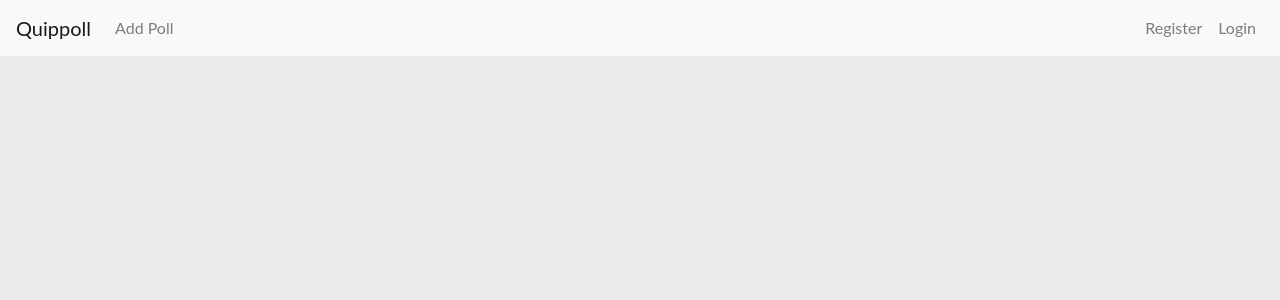
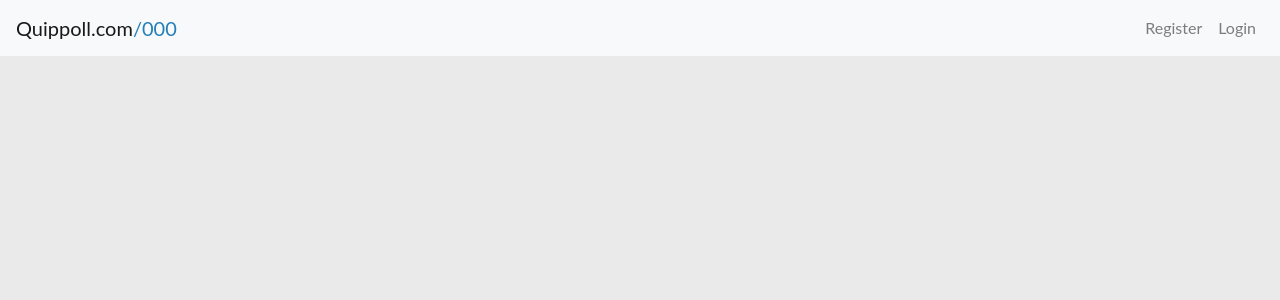
Before and after one commit to ktikeda/quippoll, a Flask app: page /000 in a window 1280 px wide. Shown: the top 300 px of the page. Run offline with Flask 2, Linux system fonts and the light colour scheme; tables that the repository leaves empty hold one stand-in row (values such as "Sample post"); some libraries are stand-ins or nearby versions.

Commit message:
Navbar text now changes dynamically

```diff
--- a/static/css/style.css
+++ b/static/css/style.css
@@ -15,6 +15,11 @@ body {
 
 .container a {
   color: #247FB9;
+}
+
+#shortcode {
+  margin-left: -16px;
+  color: #247FB9 !important;
 }
 
 
@@ -71,6 +76,7 @@ button#submit {
 }
 
 .prompt-edit {
+  font-size: 4rem;
   border: none;
   border-bottom: 1px solid #ccc;
   width: 100%;
@@ -88,7 +94,7 @@ button#submit {
 .edit {
 
   background-color:transparent;
-  font-size: 1.25rem;
+  font-size: 4rem;
   line-height: 1.5;
   border: none;
   border-bottom: 1px solid #fff;
--- a/static/js/Poll.jsx
+++ b/static/js/Poll.jsx
@@ -339,7 +339,7 @@ export class Poll extends React.Component {
 
     const showPrompt = () => {
       if (mode === 'edit') {
-        return (<div><input type="text" id="prompt" className="h1 prompt-edit" defaultValue={prompt} onBlur={this.updatePrompt} /></div>);
+        return (<div><input type="text" id="prompt" className="prompt-edit" defaultValue={prompt} onBlur={this.updatePrompt} /></div>);
 
       } else {
         return (<h1 id="prompt">{prompt}</h1>);
@@ -400,7 +400,7 @@ export class Poll extends React.Component {
         }
 
         return (
-          <div className={divClass + 'w-100'}>
+          <div className={divClass + ' w-100'}>
           <FlipMove
             enterAnimation="accordionVertical"
             leaveAnimation="accordionVertical"
--- a/templates/base.html
+++ b/templates/base.html
@@ -15,14 +15,14 @@
 
     <div class="container">
         <nav class="navbar navbar-expand-lg navbar-light bg-light">
-          <a class="navbar-brand" href="/">Quippoll</a>
+          <a id="brand" class="navbar-brand" href="/">Quippoll</a><span id="shortcode" class="navbar-brand mr-auto"></span>
           <button class="navbar-toggler" type="button" data-toggle="collapse" data-target="#navbarNav" aria-controls="navbarNav" aria-expanded="false" aria-label="Toggle navigation">
             <span class="navbar-toggler-icon"></span>
           </button>
           <div class="collapse navbar-collapse" id="navbarNav">
             <ul class="navbar-nav mr-auto">
               <li class="nav-item">
-                <a class="nav-link" href="/add-poll">Add Poll</a>
+                <a id="add-poll" class="nav-link collapse show" href="/add-poll">Add Poll</a>
               </li>
             </ul>
             <ul class="navbar-nav ml-auto">
--- a/templates/poll-react.html
+++ b/templates/poll-react.html
@@ -10,22 +10,20 @@
 <script type="text/javascript" src="//cdnjs.cloudflare.com/ajax/libs/socket.io/1.3.5/socket.io.min.js"></script>
 <script type="text/javascript" src="/static/js/socketio.js"></script>
 
-
-<!-- react -->
-<!--  <script crossorigin src="https://unpkg.com/react@16/umd/react.development.js"></script>
-<script crossorigin src="https://unpkg.com/react-dom@16/umd/react-dom.development.js"></script> -->
-<!-- <script type="text/javascript" src="//cdnjs.cloudflare.com/ajax/libs/babel-standalone/6.26.0/babel.js"></script>  -->
-
-<!-- react-router -->
-<!-- <script src="https://cdn.jsdelivr.net/npm/react-router@4.2.0/umd/react-router.min.js"></script> -->
-
-<!-- semiotic charts -->
-<!-- <script type="text/javascript" src="https://unpkg.com/semiotic/dist/semiotic.min.js"></script> -->
-
-<!-- sortable-hoc -->
-<!-- <script src="https://npmcdn.com/react-sortable-hoc/dist/umd/react-sortable-hoc.min.js"></script> -->
-
 <!-- jsx -->
 <script src="/static/dist/bundle.js" ></script>
 
+<!-- jQuery -->
+<script src="https://code.jquery.com/jquery-3.2.1.min.js"></script>
+<script>
+  "use strict";
+
+  const content = document.getElementById('root');
+
+  $("#brand").append(".com");
+  $("#shortcode").html('/' + content.dataset.code);
+  $("#add-poll").removeClass('show');
+
+</script>
+
 {% endblock %}
```
Also changed, not shown: README.md.
